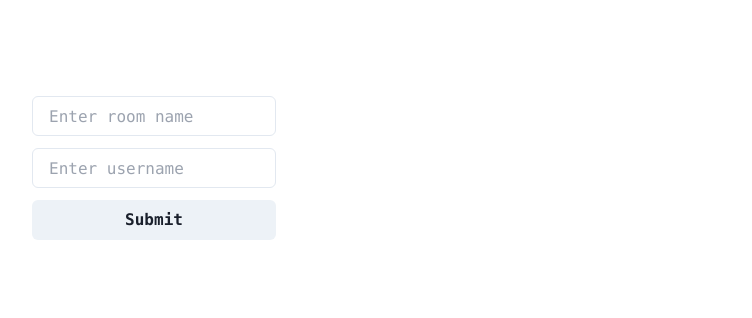
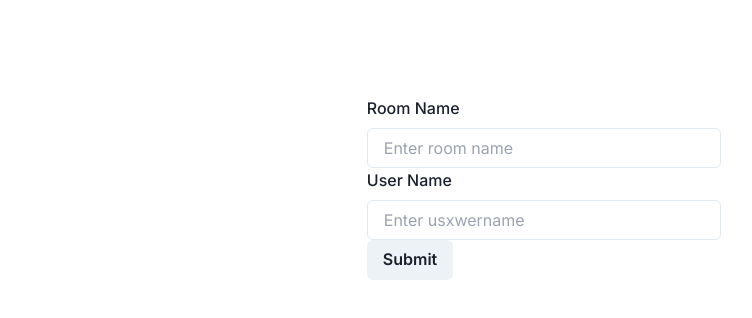
Before and after one commit to tyleryy/Moji, a Next.js app: page / in a window 1280 px wide. Shown: the top 318 px of the page, without its empty margins (96-848 px from the left). Built offline with nearby package versions, Linux system fonts and the light colour scheme.

Commit message:
form submit works

```diff
--- a/app/components/joinForm.tsx
+++ b/app/components/joinForm.tsx
@@ -1,25 +1,44 @@
 "use client";
 
 import Image from "next/image";
-import { Input, Stack, Button } from "@chakra-ui/react";
-import { join } from "path";
+import {
+  Input,
+  Stack,
+  Button,
+  FormControl,
+  FormLabel,
+  FormErrorMessage,
+  FormHelperText,
+} from "@chakra-ui/react";
+
 import { useState } from "react";
 
+import { useRouter } from "next/navigation";
+
 export default function JoinForm() {
-  const [roomName, setRoomName] = useState("");
-
-  function joinRoom() {}
+  const [roomName, setRoomName] = useState<any>("");
+  const [userName, setUserName] = useState<any>("");
+  const router = useRouter();
+  function joinRoom() {
+    console.log("Joining room", roomName, userName);
+    router.push(`/room/${roomName}?name=${userName}`);
+  }
 
   return (
-    <Stack spacing={3}>
+    <FormControl>
+      <FormLabel>Room Name</FormLabel>
       <Input
         placeholder="Enter room name"
-        bg="transparent"
-        color="white"
         value={roomName}
+        onChange={(e) => setRoomName(e.target.value)}
       />
-      <Input placeholder="Enter username" bg="transparent" color="white" />
+      <FormLabel>User Name</FormLabel>
+      <Input
+        placeholder="Enter usxwername"
+        value={userName}
+        onChange={(e) => setUserName(e.target.value)}
+      />
       <Button onClick={joinRoom}>Submit</Button>
-    </Stack>
+    </FormControl>
   );
 }
--- a/app/page.tsx
+++ b/app/page.tsx
@@ -1,13 +1,10 @@
-import JoinForm from './components/joinForm';
+import JoinForm from "./components/joinForm";
 
 export default function Home() {
-
   return (
     <main className="flex min-h-screen flex-col items-center justify-between p-24">
-      <div className="z-10 w-full max-w-5xl items-center justify-between font-mono text-sm lg:flex">
-        <div className="fixed bottom-0 left-0 flex h-48 w-full items-end justify-center bg-gradient-to-t from-transparent via-transparent dark:from-transparent dark:via-transparent lg:static lg:size-auto lg:bg-none">
-          <JoinForm/>
-        </div>
+      <div className="flex flex-col items-center">
+        <JoinForm />
       </div>
     </main>
   );
```
Also changed, not shown: app/room/[roomId]/page.tsx (renamed from app/room/page.tsx).
